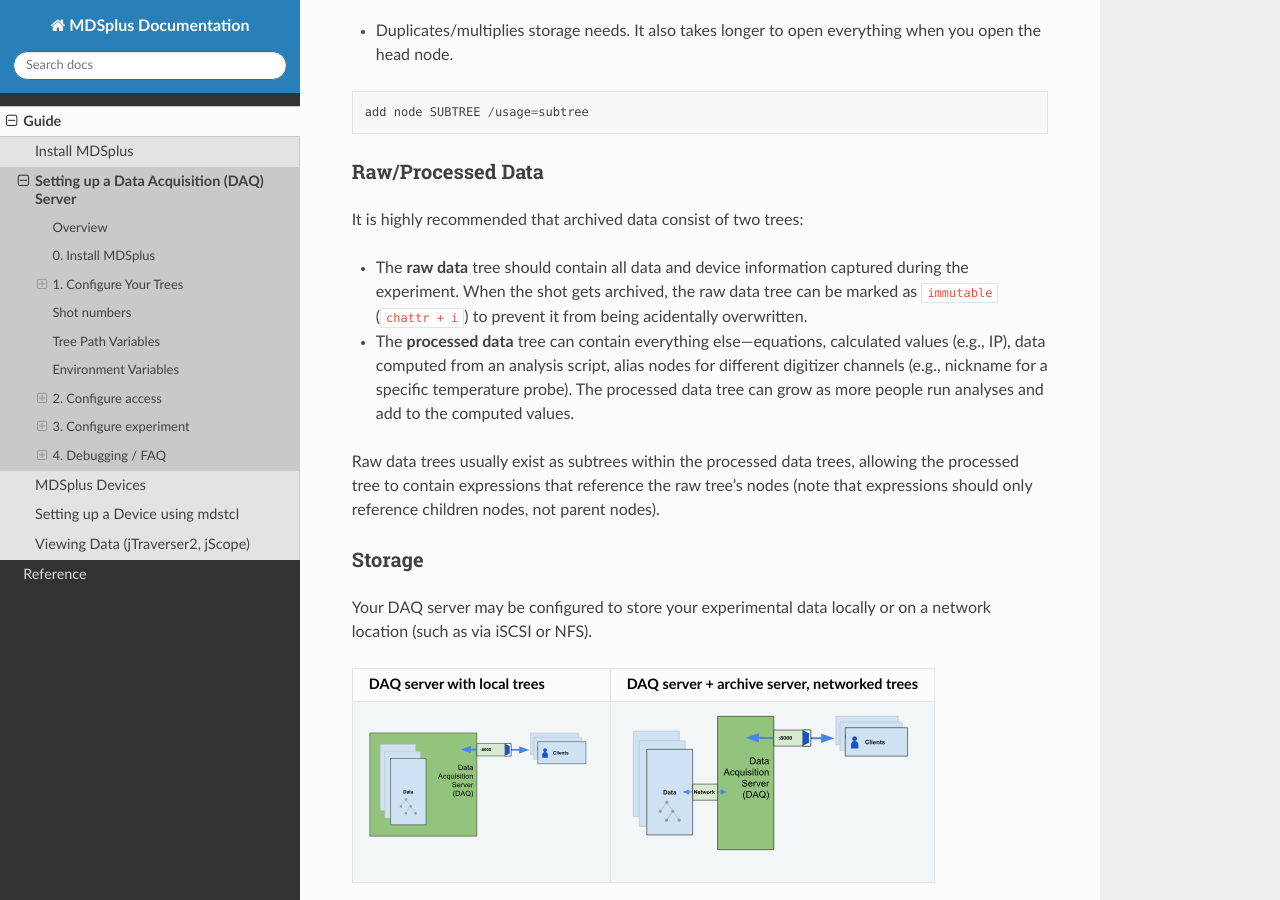
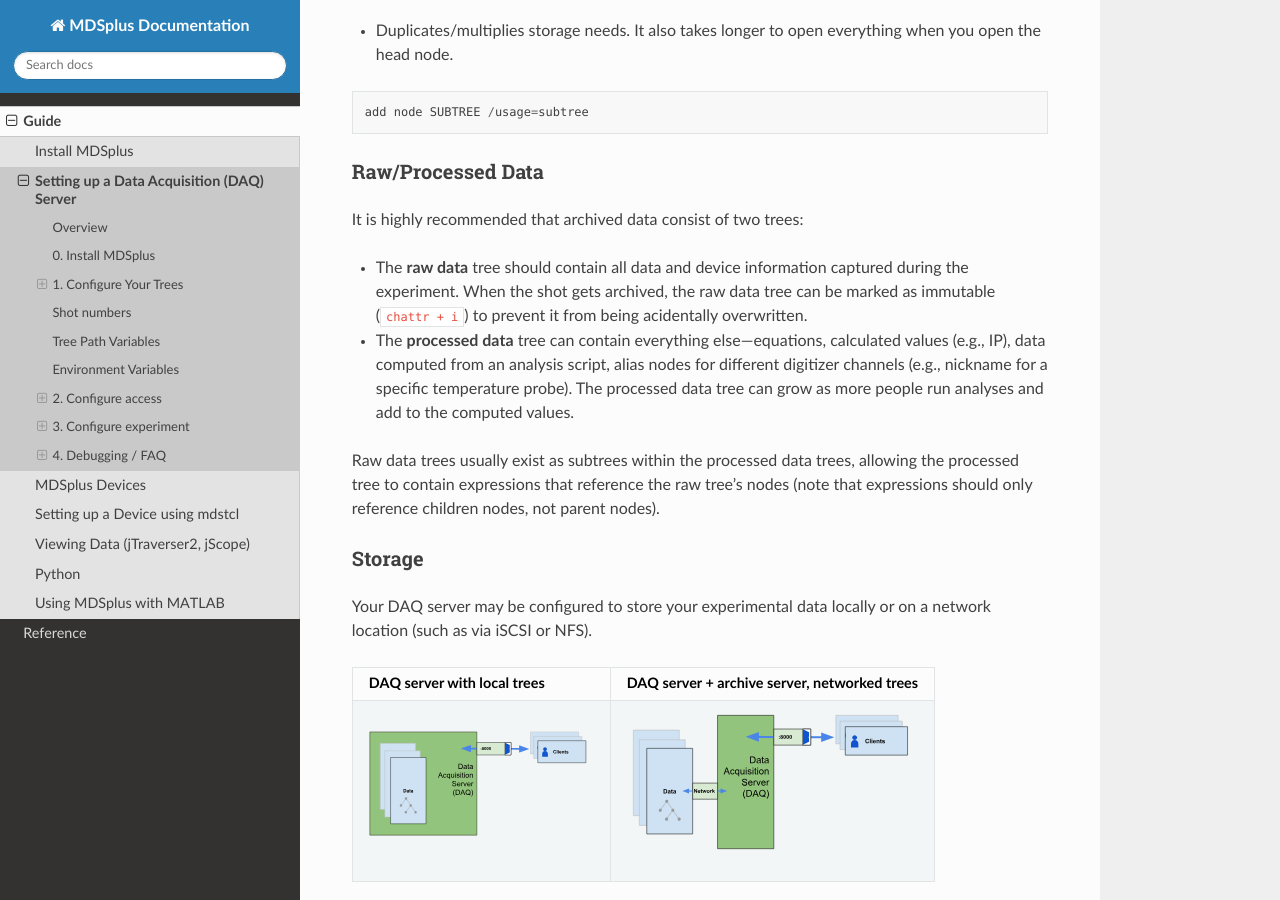
Before and after one commit to MDSplus/Documentation, a Sphinx documentation site: the page built from docs/guide/daq/daq_setup.md, in a window 1280 px wide and 900 px high, scrolled down 1175 px. Built offline with Sphinx 7.4.7 and the Read the Docs theme 3.1.0, drawn with Linux system fonts in a browser that asks for light colours; pages that are not in the unit, such as notebooks, are missing from menus.

Commit message:
Update RST/index file
Matlab page was appearing in the reference section and the Python page wasn't appearing at all. Both should be under Guide.

Also: a minor update to DAQ Setup

```diff
--- a/docs/guide/daq/daq_setup.md
+++ b/docs/guide/daq/daq_setup.md
@@ -34,7 +34,7 @@
 ### Raw/Processed Data
 
 It is highly recommended that archived data consist of two trees:
-* The **raw data** tree should contain all data and device information captured during the experiment. When the shot gets archived, the raw data tree can be marked as `immutable` (`chattr + i`) to prevent it from being acidentally overwritten.
+* The **raw data** tree should contain all data and device information captured during the experiment. When the shot gets archived, the raw data tree can be marked as immutable (`chattr + i`) to prevent it from being acidentally overwritten.
 
 * The **processed data** tree can contain everything else&mdash;equations, calculated values (e.g., IP), data computed from an analysis script, alias nodes for different digitizer channels (e.g., nickname for a specific temperature probe). The processed data tree can grow as more people run analyses and add to the computed values.
 
--- a/docs/guide/index.rst
+++ b/docs/guide/index.rst
@@ -9,3 +9,5 @@
     daq/daq_setup
     devices
     viewdata
+    python
+    matlab
```
Also changed, not shown: docs/guide/matlab.md (renamed from docs/reference/matlab.md, +1 -2 lines).
